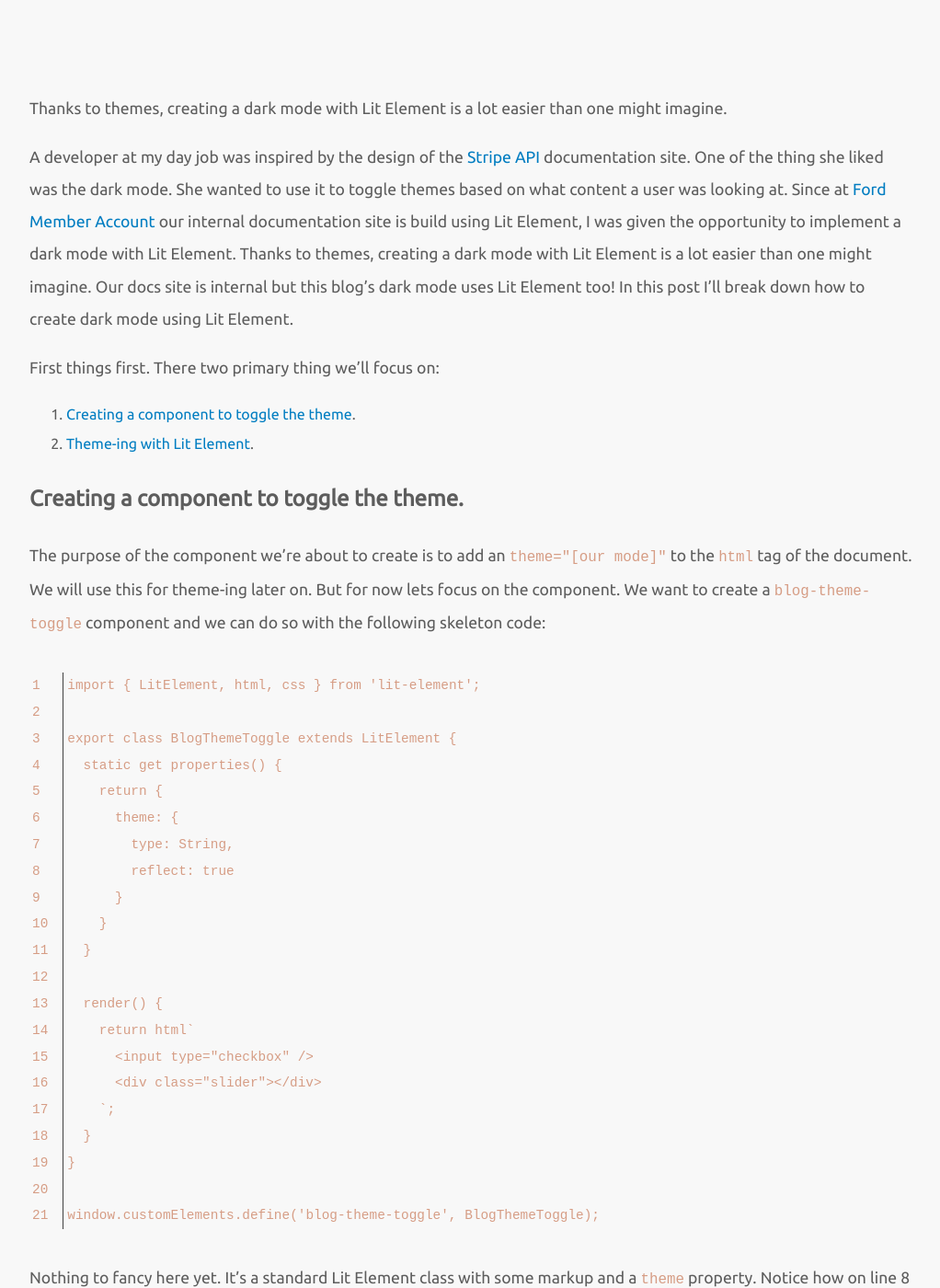
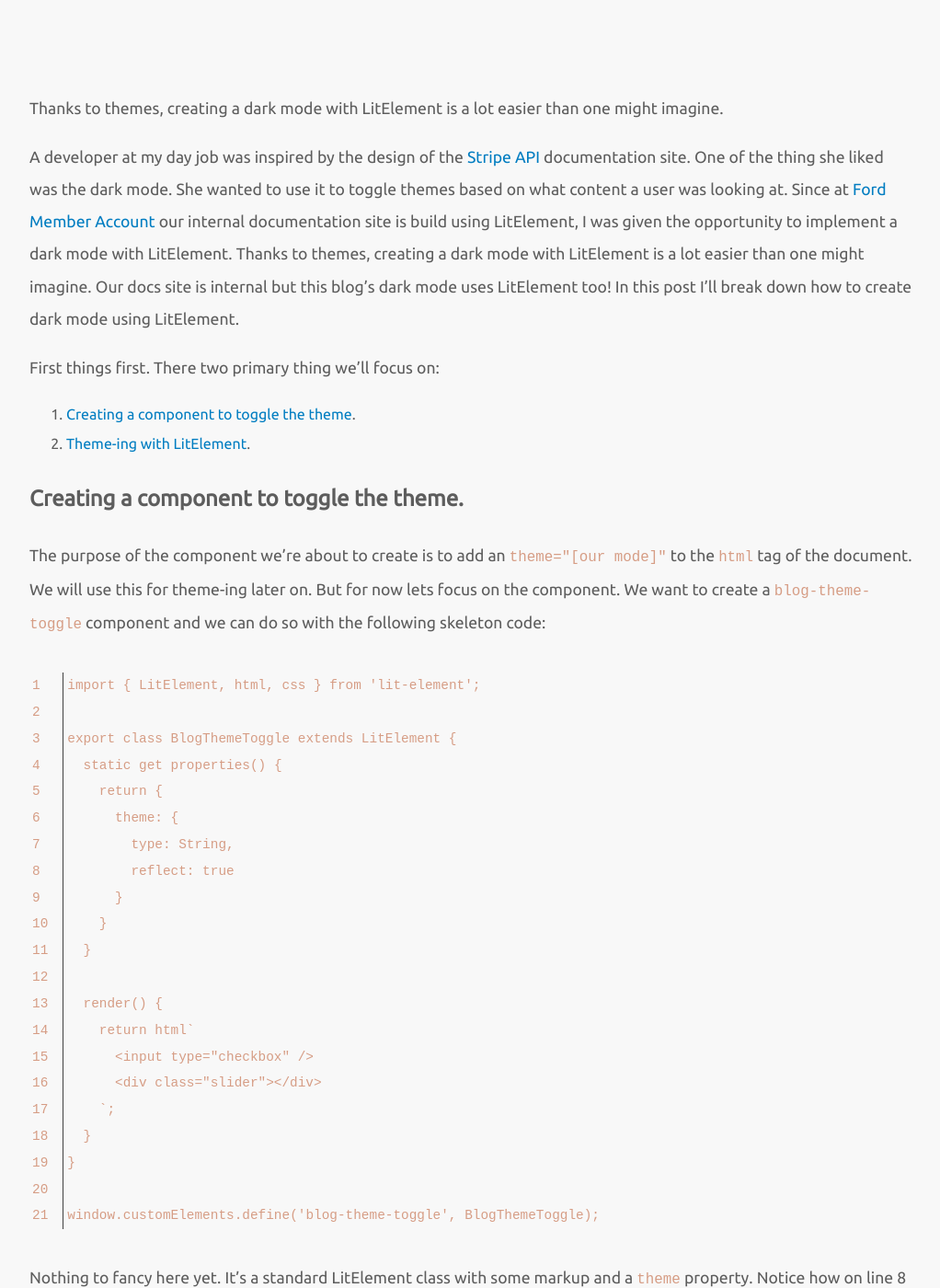
Before and after one commit to hasanirogers/blog, a Jekyll site: the page built from _posts/2020-09-03-how-to-create-dark-mode-using-lit-element.md, in a window 1280 px wide and 1400 px high. Shown: the whole window at 92% size, without its empty margins (128-1150 px from the left). Built offline with Jekyll 4.4.1, drawn with Linux system fonts in a browser that asks for light colours; comment, search, counter and statistics services are not loaded; a style sheet for code colours, icons or effects is not loaded; some of the changed text lies outside the part shown.

Commit message:
mispelled LitElement

````diff
--- a/_posts/2020-09-03-how-to-create-dark-mode-using-lit-element.md
+++ b/_posts/2020-09-03-how-to-create-dark-mode-using-lit-element.md
@@ -1,18 +1,18 @@
 ---
 layout: post
-title: How to create Dark Mode using Lit Element
+title: How to create Dark Mode in a LitElement App
 date: 2020-09-03 15:10 -0400
 author: Hasani Rogers
-tags: lit element lit-element dark dark-mode theme css-variables
-excerpt: Thanks to themes, creating a dark mode with Lit Element is a lot easier than one might imagine.
+tags: lit-element dark-mode theme css-variables
+excerpt: Thanks to themes, creating a dark mode with LitElement is a lot easier than one might imagine.
 ---
 
-A developer at my day job was inspired by the design of the [Stripe API](https://stripe.com/docs/api) documentation site. One of the thing she liked was the dark mode. She wanted to use it to toggle themes based on what content a user was looking at. Since at [Ford Member Account](https://sso.ci.ford.com/) our internal documentation site is build using Lit Element, I was given the opportunity to implement a dark mode with Lit Element. Thanks to themes, creating a dark mode with Lit Element is a lot easier than one might imagine. Our docs site is internal but this blog's dark mode uses Lit Element too! In this post I'll break down how to create dark mode using Lit Element.
+A developer at my day job was inspired by the design of the [Stripe API](https://stripe.com/docs/api) documentation site. One of the thing she liked was the dark mode. She wanted to use it to toggle themes based on what content a user was looking at. Since at [Ford Member Account](https://sso.ci.ford.com/) our internal documentation site is build using LitElement, I was given the opportunity to implement a dark mode with LitElement. Thanks to themes, creating a dark mode with LitElement is a lot easier than one might imagine. Our docs site is internal but this blog's dark mode uses LitElement too! In this post I'll break down how to create dark mode using LitElement.
 
 First things first. There two primary thing we'll focus on:
 
 1. [Creating a component to toggle the theme](#creating-a-component-to-toggle-the-theme).
-2. [Theme-ing with Lit Element](#themeing-with-lit-element).
+2. [Theme-ing with LitElement](#themeing-with-lit-element).
 
 {:#creating-a-component-to-toggle-the-theme}
 ## Creating a component to toggle the theme.
@@ -43,7 +43,7 @@ export class BlogThemeToggle extends LitElement {
 window.customElements.define('blog-theme-toggle', BlogThemeToggle);
 ```
 
-Nothing to fancy here yet. It's a standard Lit Element class with some markup and a `theme` property. Notice how on line 8 we have `reflect` set to `true`. This is going to be important later on. If you don't know already, reflect means to observe the value of a property and update it automatically as an attribute on the component.
+Nothing to fancy here yet. It's a standard LitElement class with some markup and a `theme` property. Notice how on line 8 we have `reflect` set to `true`. This is going to be important later on. If you don't know already, reflect means to observe the value of a property and update it automatically as an attribute on the component.
 
 Next we want to focus on styling first. Notice that my blog has an icon for light and dark modes. Lets make that. First we need to import some SVGs for the icon.
 
@@ -208,7 +208,7 @@ initTheme() {
 And there you have it. A switch toggle that will toggle our theme from light to dark every time a user clicks it. Now on to theme-ing.
 
 {:#themeing-with-lit-element}
-## Theme-ing with Lit Element
+## Theme-ing with LitElement
 
 Now that we're dynamically setting the `theme` attribute on the `html` tag of the document, we can use attribute selectors to swap out the values for variables we have used inside of our components. This is why instead of having `#fff` our toggle component used `var(--white)`. The white css variable is going to be a different value in dark mode!
 
````
Also changed, not shown: _posts/2020-09-08-adding-search-functionality-with-lit-element-and-algolia.md (+6 -6 lines), _posts/2020-09-14-react-and-web-components.md (+3 -3 lines).
